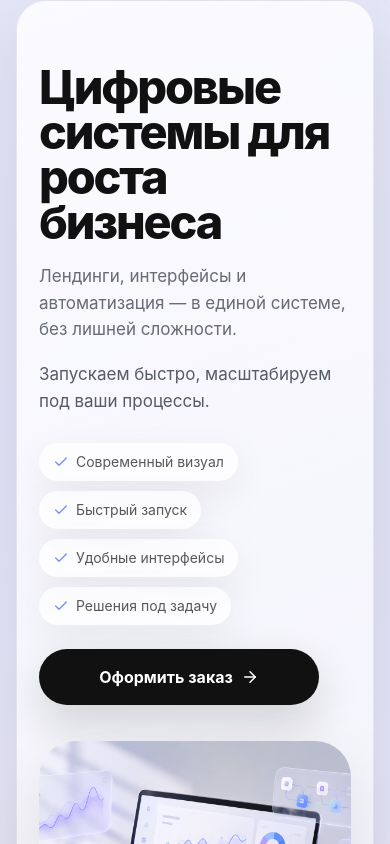
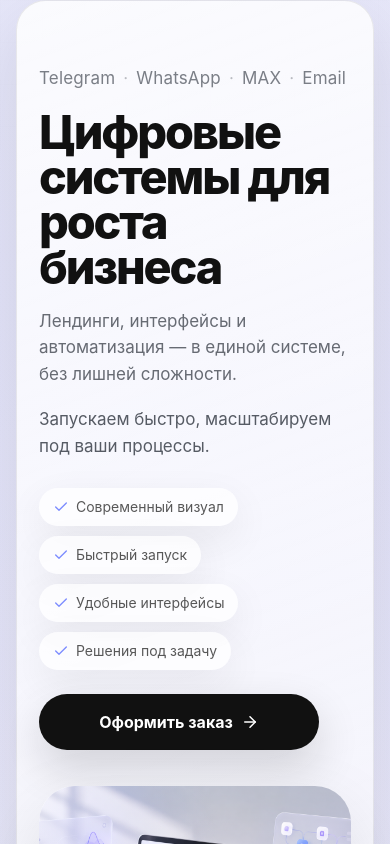
Before and after one commit to vladtranskom888-hue/lending_my, a React (Vite) app: page / in a window 390 px wide. Shown: the top 844 px of the page. Built offline with nearby package versions, Linux system fonts and the light colour scheme.

Commit message:
Fix mobile hero contact line placement safely

```diff
--- a/src/App.jsx
+++ b/src/App.jsx
@@ -85,6 +85,15 @@ export default function App() {
           <a href="mailto:vlsdtranskom888@gmail.com">Email</a>
         </p>
         <div className="copy">
+          <p className="heroContactLine heroContactLineMobile" aria-label="Контакты">
+            <a href="https://t.me/Vladkolikov" target="_blank" rel="noreferrer">Telegram</a>
+            <span aria-hidden="true">·</span>
+            <a href="https://wa.me/79147301976" target="_blank" rel="noreferrer">WhatsApp</a>
+            <span aria-hidden="true">·</span>
+            <a href="tel:+79147301976">MAX</a>
+            <span aria-hidden="true">·</span>
+            <a href="mailto:vlsdtranskom888@gmail.com">Email</a>
+          </p>
           <h1>Цифровые системы для роста бизнеса</h1>
           <p>Лендинги, интерфейсы и автоматизация — в единой системе, без лишней сложности.</p>
           <p className="muted">Запускаем быстро, масштабируем под ваши процессы.</p>
--- a/src/styles.css
+++ b/src/styles.css
@@ -150,6 +150,9 @@ main {
   opacity: 0.5;
 }
 
+.heroContactLineMobile {
+  display: none;
+}
 
 .hero > .heroContactLine {
   grid-column: 2;
@@ -630,6 +633,12 @@ p {
     display: none;
   }
 
+  .hero .heroContactLineMobile {
+    display: flex;
+    margin: 0 0 18px;
+    justify-content: flex-start;
+  }
+
   .hero > .copy {
     grid-column: auto;
     grid-row: auto;
```
